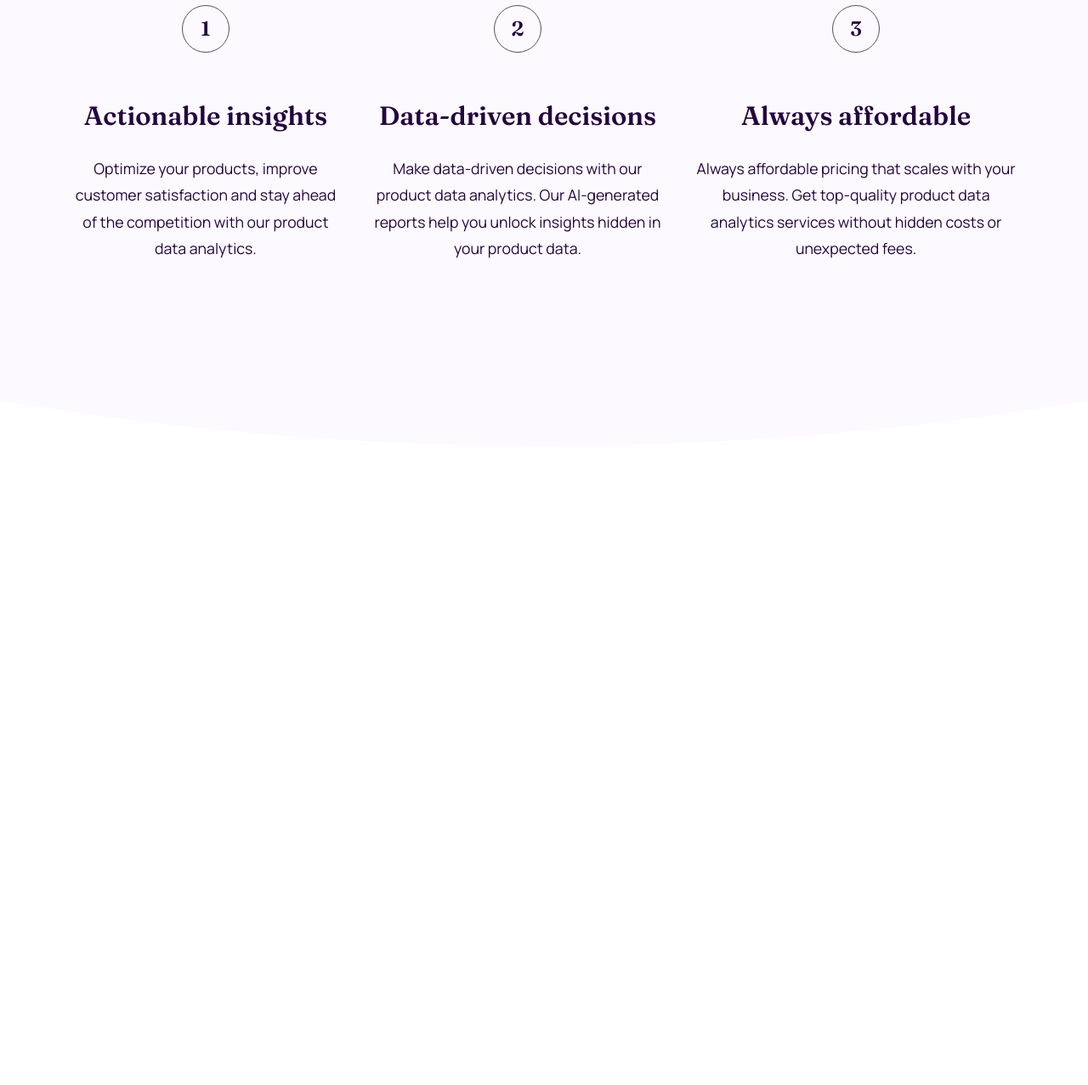
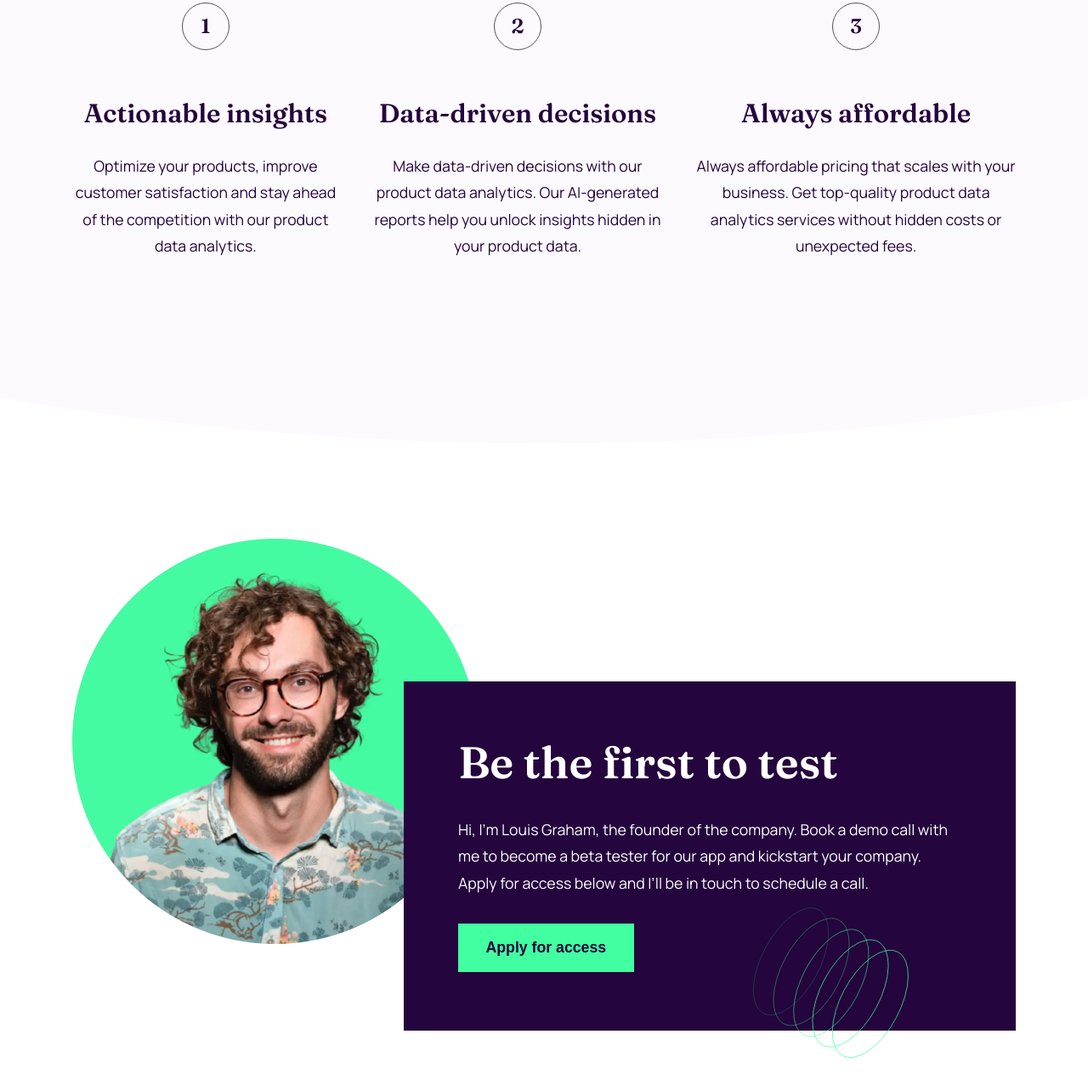
Before and after one commit to NavarroEmiliano/workit-landing-page-fm, a plain HTML site: page index.html in a window 1280 px wide. Shown: the part 1010-2287 px from the top of the page at 85% size. Before the commit the page ends 1535 px from the top, so only its background shows below. Drawn offline with Linux system fonts and the light colour scheme.

Commit message:
cta finished

```diff
--- a/index.html
+++ b/index.html
@@ -71,23 +71,28 @@
           </div>
         </div>
       </div>
+      <div class="features__curve"></div>
+    </section>
 
-      <div class="features__curve"></div>
+      <section class="cta">
+        <div class="cta__wrapper wrapper">
+          <img class="cta__img" src="assets/images/image-founder.webp" width="280" height="280" alt="Louis Graham">
 
-    </section>
+          <div class="cta__content">
+            <h2 class="cta__title">Be the first to test</h2>
+            <p class="cta__description">Hi, I'm Louis Graham, the founder of the company. Book a demo call with me to become
+              a
+              beta tester for our app and kickstart your company. Apply for access below and I’ll be
+              in touch to schedule a call.</p>
+            <button class="cta__button button">
+              Apply for access
+            </button>
+          </div>
+        </div>
+      </section>
   </main>
-  <!--
 
 
-
-
-    <h2>Be the first to test</h2>
-
-    <p>Hi, I'm Louis Graham, the founder of the company. Book a demo call with me to become a
-      beta tester for our app and kickstart your company. Apply for access below and I’ll be
-      in touch to schedule a call.</p>
-
-    Apply for access -->
 
 
 
--- a/scss/base/_typography.scss
+++ b/scss/base/_typography.scss
@@ -30,9 +30,12 @@ h3 {
 }
 
 p,
-button,
 a {
     line-height: 1.78;
+}
+
+button {
+    line-height: 1.8;
 }
 
 h1 {
--- a/scss/components/_button.scss
+++ b/scss/components/_button.scss
@@ -4,8 +4,8 @@
     display: inline-block;
     color: u.$color-purple-900;
     background-color: u.$color-green;
-    padding-inline: u.rem(32);
-    padding-block: u.rem(12);
+    padding-inline: 30.5px;
+    padding-block: 10.5px;
     transition: all 150ms ease-in-out;
     border: 2px solid u.$color-green;
 
--- /dev/null
+++ b/scss/layout/_cta.scss
@@ -0,0 +1,73 @@
+@use '../utils/' as u;
+
+.cta {
+    padding-block-start: 112px;
+
+    &__wrapper {
+        display: grid;
+        grid-template-columns: 1fr;
+        justify-items: center;
+        grid-template-rows: auto 48px auto;
+
+        @include u.breakpoint(medium) {
+            grid-template-columns: auto 104px auto;
+            grid-template-rows: auto 112px auto;
+        }
+
+        @include u.breakpoint(large) {
+            grid-template-columns: auto 87px auto;
+            grid-template-rows: 168px 309px 102px;
+        }
+    }
+
+    &__img {
+        grid-row: 1/3;
+        grid-column: 1/2;
+        max-inline-size: u.rem(280);
+
+        @include u.breakpoint(medium) {
+            grid-column: 1/3;
+
+        }
+
+        @include u.breakpoint(large) {
+            max-inline-size: u.rem(477);
+        }
+
+    }
+
+    &__content {
+        position: relative;
+        display: flex;
+        flex-direction: column;
+        align-items: center;
+        gap: 32px;
+        text-align: center;
+        color: u.$color-white;
+        padding: clamp(2rem, 0.9655172413793105rem + 4.413793103448276vw, 4rem);
+        background-color: u.$color-purple-900;
+        grid-row: 2/4;
+        grid-column: 1/2;
+
+        @include u.breakpoint(medium) {
+            grid-column: 2/4;
+            text-align: start;
+            align-items: flex-start;
+        }
+
+        &::after {
+            transition: all 300ms ease-in-out;
+
+            @include u.breakpoint(medium) {
+                content: '';
+                background-image: url(../../assets/images/bg-pattern-1.svg);
+                background-size: 100% 100%;
+                position: absolute;
+                inset-block-end: -64px;
+                inset-inline-end: 107px;
+                inline-size: 221px;
+                block-size: 241px;
+            }
+        }
+    }
+}
--- a/scss/layout/_index.scss
+++ b/scss/layout/_index.scss
@@ -2,3 +2,4 @@
 @forward 'header';
 @forward 'hero';
 @forward 'features';
+@forward 'cta';
```
Also changed, not shown: dist/style.css, 1 other file.
